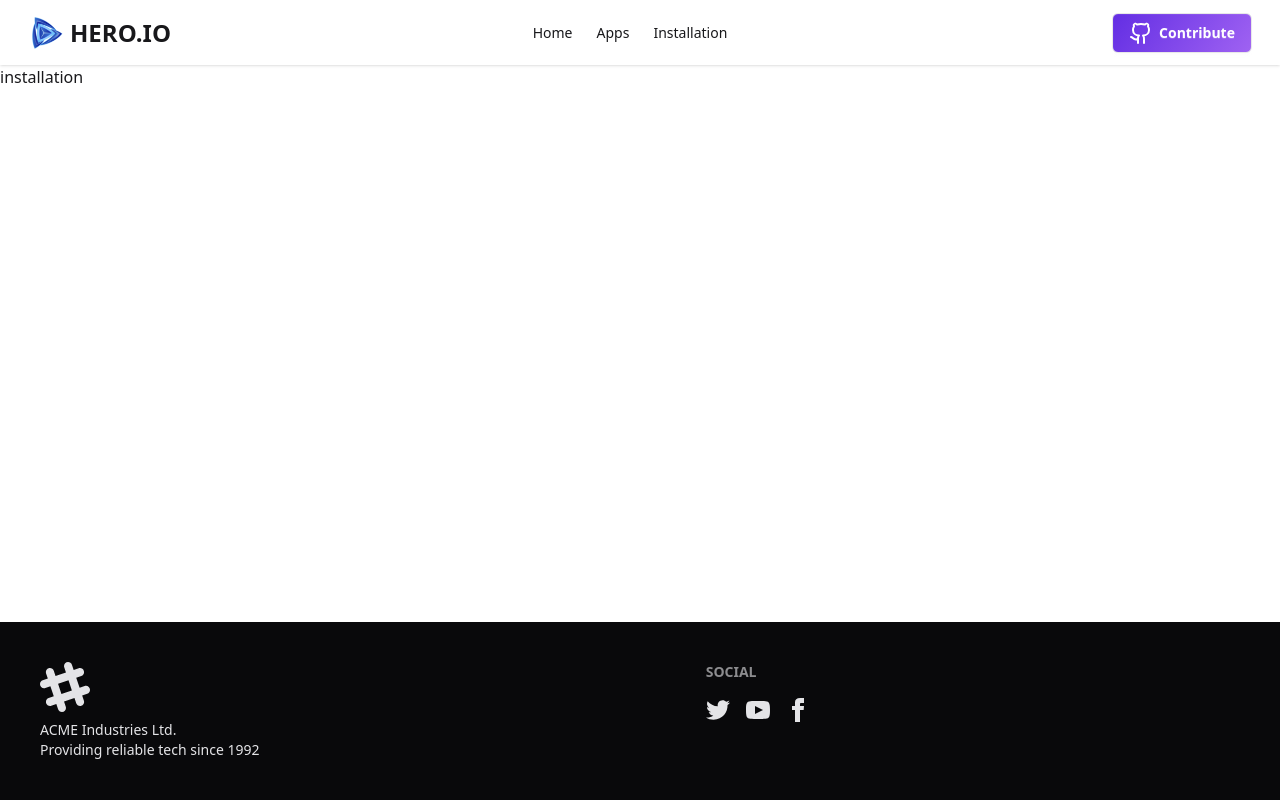
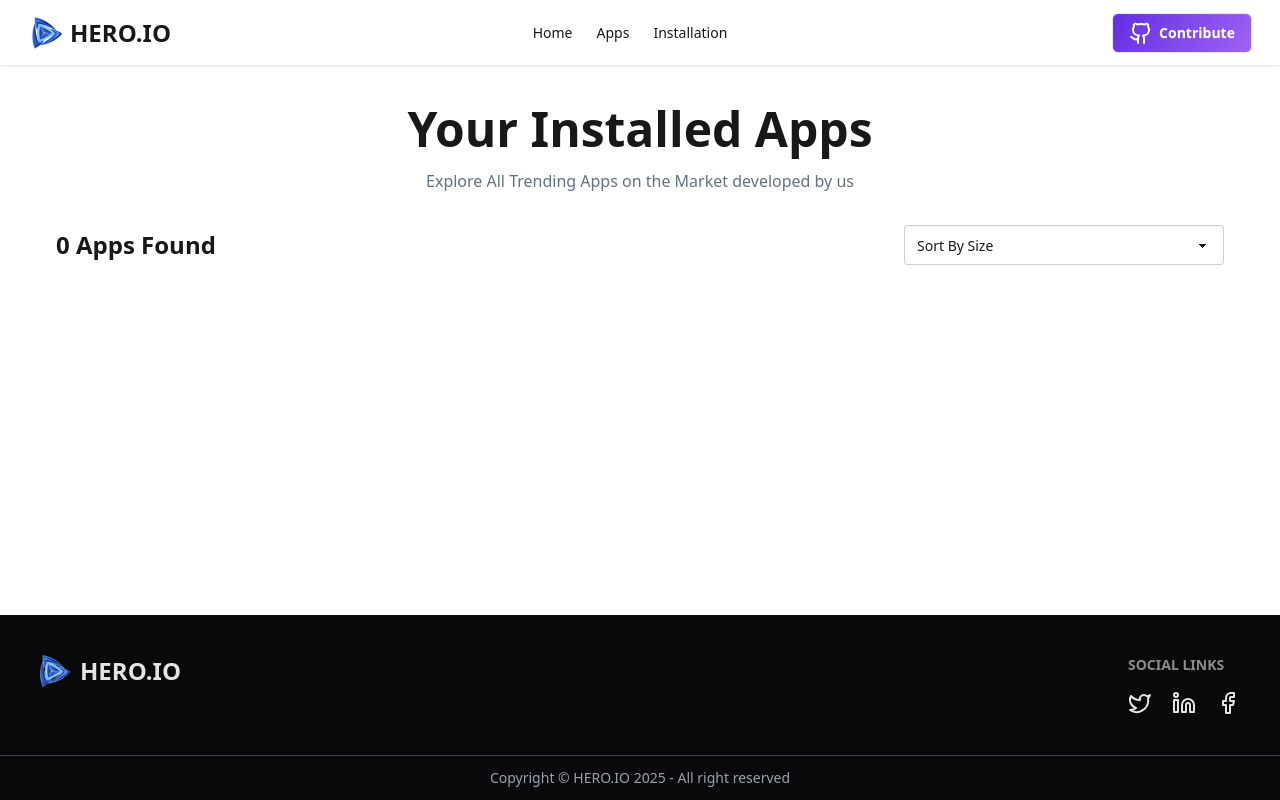
Before and after one commit to argolamrasul01/Hero-IO-App-Store, a React (Vite) app: page /installation in a window 1280 px wide. Built offline with nearby package versions, Linux system fonts and the light colour scheme.

Commit message:
Added a apps and installation page all are dynamic

```diff
--- a/index.html
+++ b/index.html
@@ -2,9 +2,9 @@
 <html data-theme="light" lang="en">
   <head>
     <meta charset="UTF-8" />
-    <link rel="icon" type="image/svg+xml" href="/vite.svg" />
+    <link rel="icon" type="image/svg+xml" href="/src/assets/logo.png" />
     <meta name="viewport" content="width=device-width, initial-scale=1.0" />
-    <title>component</title>
+    <title>Hero IO</title>
   </head>
   <body>
     <div id="root"></div>
--- a/package.json
+++ b/package.json
@@ -16,6 +16,7 @@
     "react": "^19.2.0",
     "react-dom": "^19.2.0",
     "react-router": "^7.11.0",
+    "react-toastify": "^11.0.5",
     "tailwindcss": "^4.1.18"
   },
   "devDependencies": {
--- a/src/Pages/AppsPreview.jsx
+++ b/src/Pages/AppsPreview.jsx
@@ -1,10 +1,35 @@
-import React from "react";
+import React, { useState } from "react";
 import { useParams } from "react-router";
 import useApps from "../hooks/useApps";
+import { toast, ToastContainer } from "react-toastify";
+
+function Stat({ title, value }) {
+  return (
+    <div>
+      <p className="font-semibold">{value}</p>
+      <p className="text-gray-500">{title}</p>
+    </div>
+  );
+}
+
+function RatingBar({ star, percent }) {
+  return (
+    <div className="flex items-center gap-3 mb-3">
+      <span className="w-12 text-sm">{star}</span>
+      <div className="flex-1 bg-gray-200 rounded-full h-3">
+        <div
+          className="bg-emerald-400 h-3 rounded-full"
+          style={{ width: `${percent}%` }}
+        />
+      </div>
+    </div>
+  );
+}
 
 const AppsPreview = () => {
   const { id } = useParams();
   const { apps, loading, error } = useApps();
+  const [installed, setInstalled] = useState(false);
   const app = apps.find((a) => a.id === Number(id));
   if (!app) {
     return <div>App not found</div>;
@@ -22,8 +47,27 @@ const AppsPreview = () => {
     downloads,
     ratings,
   } = app;
+
+  const handleInstall = () => {
+    if (!installed) {
+      setInstalled(true);
+      toast.success("Installed");
+      const existingList = JSON.parse(localStorage.getItem("wishlist"));
+      let updatedList = [];
+      if (existingList) {
+        updatedList = [...existingList, app];
+      } else {
+        updatedList = [app];
+      }
+      localStorage.setItem("wishlist", JSON.stringify(updatedList));
+    } else {
+      toast.info("Already installed");
+    }
+  };
+
   return (
     <div className="bg-gray-100 min-h-screen p-6">
+      <ToastContainer position="top-right" autoClose={2000} />
       <div className="max-w-6xl mx-auto space-y-8">
         {/* App Header */}
         <div className="bg-white p-6 rounded-xl shadow flex flex-col md:flex-row gap-6 items-start">
@@ -31,6 +75,7 @@ const AppsPreview = () => {
           <img src={image} alt="App Icon" className="w-28 h-28 rounded-xl" />
 
           {/* App Info */}
+
           <div className="flex-1">
             <h1 className="text-2xl font-bold">{title}</h1>
             <p className="text-sm text-gray-500 mt-1">
@@ -46,8 +91,15 @@ const AppsPreview = () => {
           </div>
 
           {/* Install Button */}
-          <button className="bg-green-500 hover:bg-green-600 text-white px-6 py-3 rounded-lg font-semibold">
-            Install Now ({size} MB)
+          <button
+            onClick={handleInstall}
+            className={`px-6 py-3 rounded-lg font-semibold ${
+              installed
+                ? "bg-gray-400"
+                : "bg-green-500 hover:bg-green-600 text-white"
+            }`}
+          >
+            {installed ? "Installed" : `Install Now (${size} MB)`}
           </button>
         </div>
         Ratings
@@ -72,29 +124,4 @@ const AppsPreview = () => {
   );
 };
 
-/* ---------- Reusable Components ---------- */
-
-function Stat({ title, value }) {
-  return (
-    <div>
-      <p className="font-semibold">{value}</p>
-      <p className="text-gray-500">{title}</p>
-    </div>
-  );
-}
-
-function RatingBar({ star, percent }) {
-  return (
-    <div className="flex items-center gap-3 mb-3">
-      <span className="w-12 text-sm">{star}</span>
-      <div className="flex-1 bg-gray-200 rounded-full h-3">
-        <div
-          className="bg-emerald-400 h-3 rounded-full"
-          style={{ width: `${percent}%` }}
-        />
-      </div>
-    </div>
-  );
-}
-
 export default AppsPreview;
--- a/src/Pages/Footer.jsx
+++ b/src/Pages/Footer.jsx
@@ -1,65 +1,57 @@
+import { Facebook, Linkedin, Twitter } from "lucide-react";
 import React from "react";
 
 const Footer = () => {
   return (
+    <>
       <footer className="footer sm:footer-horizontal bg-neutral text-neutral-content p-10">
         <aside>
-        <svg
-          width="50"
-          height="50"
-          viewBox="0 0 24 24"
-          xmlns="http://www.w3.org/2000/svg"
-          fillRule="evenodd"
-          clipRule="evenodd"
-          className="fill-current"
+          <div className="flex items-center gap-2">
+            <img className="w-6 md:w-8" src="/src/assets/logo.png" alt="logo" />
+            <h2 className="text-xl md:text-2xl font-bold">HERO.IO</h2>
+          </div>
+        </aside>
+
+        <nav className="ml-auto">
+          <h6 className="footer-title">Social Links</h6>
+
+          <div className="grid grid-flow-col gap-5">
+            <a
+              href="https://twitter.com"
+              target="_blank"
+              rel="noreferrer"
+              className="hover:text-sky-400 transition"
             >
-          <path d="M22.672 15.226l-2.432.811.841 2.515c.33 1.019-.209 2.127-1.23 2.456-1.15.325-2.148-.321-2.463-1.226l-.84-2.518-5.013 1.677.84 2.517c.391 1.203-.434 2.542-1.831 2.542-.88 0-1.601-.564-1.86-1.314l-.842-2.516-2.431.809c-1.135.328-2.145-.317-2.463-1.229-.329-1.018.211-2.127 1.231-2.456l2.432-.809-1.621-4.823-2.432.808c-1.355.384-2.558-.59-2.558-1.839 0-.817.509-1.582 1.327-1.846l2.433-.809-.842-2.515c-.33-1.02.211-2.129 1.232-2.458 1.02-.329 2.13.209 2.461 1.229l.842 2.515 5.011-1.677-.839-2.517c-.403-1.238.484-2.553 1.843-2.553.819 0 1.585.509 1.85 1.326l.841 2.517 2.431-.81c1.02-.33 2.131.211 2.461 1.229.332 1.018-.21 2.126-1.23 2.456l-2.433.809 1.622 4.823 2.433-.809c1.242-.401 2.557.484 2.557 1.838 0 .819-.51 1.583-1.328 1.847m-8.992-6.428l-5.01 1.675 1.619 4.828 5.011-1.674-1.62-4.829z"></path>
-        </svg>
-        <p>
-          ACME Industries Ltd.
-          <br />
-          Providing reliable tech since 1992
-        </p>
-      </aside>
-      <nav>
-        <h6 className="footer-title">Social</h6>
-        <div className="grid grid-flow-col gap-4">
-          <a>
-            <svg
-              xmlns="http://www.w3.org/2000/svg"
-              width="24"
-              height="24"
-              viewBox="0 0 24 24"
-              className="fill-current"
+              <Twitter />
+            </a>
+
+            <a
+              href="https://linkedin.com"
+              target="_blank"
+              rel="noreferrer"
+              className="hover:text-red-500 transition"
             >
-              <path d="M24 4.557c-.883.392-1.832.656-2.828.775 1.017-.609 1.798-1.574 2.165-2.724-.951.564-2.005.974-3.127 1.195-.897-.957-2.178-1.555-3.594-1.555-3.179 0-5.515 2.966-4.797 6.045-4.091-.205-7.719-2.165-10.148-5.144-1.29 2.213-.669 5.108 1.523 6.574-.806-.026-1.566-.247-2.229-.616-.054 2.281 1.581 4.415 3.949 4.89-.693.188-1.452.232-2.224.084.626 1.956 2.444 3.379 4.6 3.419-2.07 1.623-4.678 2.348-7.29 2.04 2.179 1.397 4.768 2.212 7.548 2.212 9.142 0 14.307-7.721 13.995-14.646.962-.695 1.797-1.562 2.457-2.549z"></path>
-            </svg>
+              <Linkedin />
             </a>
-          <a>
-            <svg
-              xmlns="http://www.w3.org/2000/svg"
-              width="24"
-              height="24"
-              viewBox="0 0 24 24"
-              className="fill-current"
+
+            <a
+              href="https://facebook.com"
+              target="_blank"
+              rel="noreferrer"
+              className="hover:text-blue-500 transition"
             >
-              <path d="M19.615 3.184c-3.604-.246-11.631-.245-15.23 0-3.897.266-4.356 2.62-4.385 8.816.029 6.185.484 8.549 4.385 8.816 3.6.245 11.626.246 15.23 0 3.897-.266 4.356-2.62 4.385-8.816-.029-6.185-.484-8.549-4.385-8.816zm-10.615 12.816v-8l8 3.993-8 4.007z"></path>
-            </svg>
-          </a>
-          <a>
-            <svg
-              xmlns="http://www.w3.org/2000/svg"
-              width="24"
-              height="24"
-              viewBox="0 0 24 24"
-              className="fill-current"
-            >
-              <path d="M9 8h-3v4h3v12h5v-12h3.642l.358-4h-4v-1.667c0-.955.192-1.333 1.115-1.333h2.885v-5h-3.808c-3.596 0-5.192 1.583-5.192 4.615v3.385z"></path>
-            </svg>
+              <Facebook />
             </a>
           </div>
         </nav>
       </footer>
+
+      <div className="bg-neutral text-neutral-content text-center py-3 border-t border-gray-700">
+        <p className="text-sm text-gray-400">
+          Copyright © HERO.IO 2025 - All right reserved
+        </p>
+      </div>
+    </>
   );
 };
 
--- a/src/Pages/Installation.jsx
+++ b/src/Pages/Installation.jsx
@@ -1,7 +1,89 @@
-import React from "react";
+import { ArrowRight } from "lucide-react";
+import React, { useEffect, useState } from "react";
 
 const Installation = () => {
-  return <div>installation</div>;
+  const [installed, setInstalled] = useState([]);
+  const [sortOrder, setSortOrder] = useState("none");
+  useEffect(() => {
+    const savedList = JSON.parse(localStorage.getItem("wishlist"));
+    if (savedList) setInstalled(savedList);
+  }, []);
+  const handleRemove = () => {
+    localStorage.removeItem("wishlist");
+  };
+
+  const sortedItem = (() => {
+    if (sortOrder === "size-asc") {
+      return [...installed].sort((a, b) => a.size - b.size);
+    } else if (sortOrder === "size-desc") {
+      return [...installed].sort((a, b) => b.size - a.size);
+    } else {
+      return installed;
+    }
+  })();
+  return (
+    <div>
+      <div className="text-center mt-10 mb-4">
+        <h1 className="font-bold text-5xl mb-4">Your Installed Apps</h1>
+        <p className="text-[#627382]">
+          Explore All Trending Apps on the Market developed by us
+        </p>
+      </div>
+
+      <div className="flex justify-between items-center mx-14 mt-8">
+        <p className="font-semibold text-2xl">
+          <span>{sortedItem.length}</span> Apps Found
+        </p>
+        <label className="form-control w-full max-w-xs">
+          <select
+            className="select select-bordered"
+            value={sortOrder}
+            onChange={(e) => setSortOrder(e.target.value)}
+          >
+            <option value="none" disabled>
+              Sort By Size
+            </option>
+            <option value="size-asc">
+              Smallest <ArrowRight className="w-3" /> Largest
+            </option>
+            <option value="size-desc">
+              Largest <ArrowRight className="w-3" /> Smallest
+            </option>
+          </select>
+        </label>
+      </div>
+
+      {sortedItem.map((p) => (
+        <div className="w-full max-w-6xl mx-14 mt-5 mb-2.5">
+          <div className="flex items-center justify-between bg-gray-100 p-4 rounded-lg">
+            <div className="flex items-center space-x-4">
+              <div className="w-14 h-14 bg-gray-300 rounded-md">
+                <img src={p.image} alt="image" />
+              </div>
+              <div>
+                <h2 className="text-lg font-medium text-gray-800">
+                  {p.companyName}
+                </h2>
+                <div className="flex items-center space-x-4 text-sm text-gray-500 mt-1">
+                  <span className="text-green-600 font-semibold">
+                    {p.downloads}M
+                  </span>
+                  <span className="text-orange-500">★ {p.ratingAvg}</span>
+                  <span>{p.size}MB</span>
+                </div>
+              </div>
+            </div>
+            <button
+              onClick={handleRemove}
+              className="bg-[#00D390] text-white py-3 rounded-sm px-4 font-semibold cursor-pointer"
+            >
+              Uninstall
+            </button>
+          </div>
+        </div>
+      ))}
+    </div>
+  );
 };
 
 export default Installation;
--- a/src/Pages/Navbar.jsx
+++ b/src/Pages/Navbar.jsx
@@ -60,10 +60,13 @@ const Navbar = () => {
         </ul>
       </div>
       <div className="navbar-end mr-5">
-        <NavLink className="btn rounded-md text-white bg-[linear-gradient(125.07deg,_rgba(99,46,227,1),_rgba(159,98,242,1)_100%)]">
+        <a
+          href="https://github.com/argolamrasul01"
+          className="btn rounded-md text-white bg-[linear-gradient(125.07deg,_rgba(99,46,227,1),_rgba(159,98,242,1)_100%)]"
+        >
           <Github className="text-white  rounded-full" />
           Contribute
-        </NavLink>
+        </a>
       </div>
     </div>
   );
```
Also changed, not shown: src/Pages/Apps.jsx (+5 -5 lines), src/Pages/Home.jsx (+4 -4 lines), 1 other file (tests, documents, lock files or other folders). Lines whose indentation alone changed are shown as unchanged.
